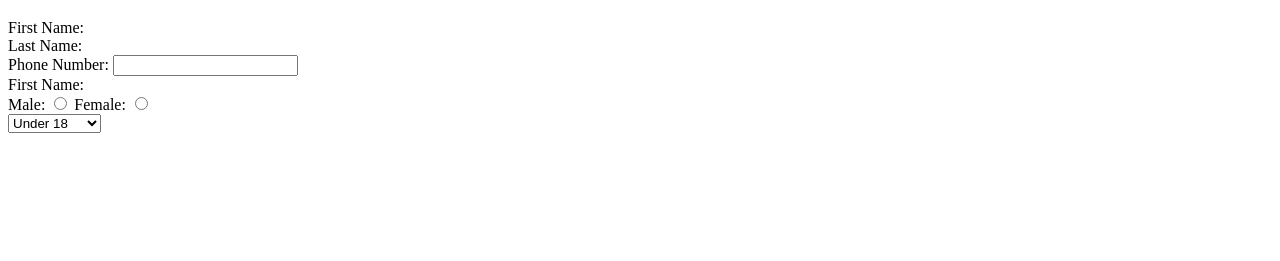
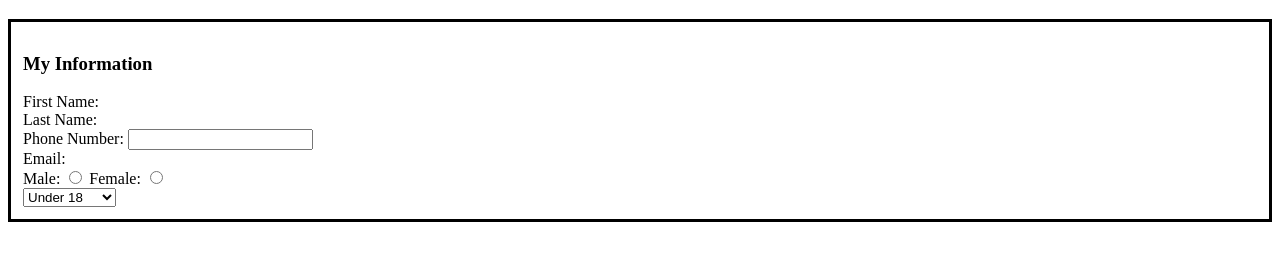
Before and after one commit to SaverLINK48/lab4, a plain HTML site: page index.html in a window 1280 px wide. Shown: the part 61-322 px from the top of the page. Drawn offline with Linux system fonts and the light colour scheme.

Commit message:
Added my information header. Added style for form.

```diff
--- a/index.html
+++ b/index.html
@@ -7,6 +7,8 @@
   <body>
     <form action = "http://bloomingdale.sat.iit.edu/kriedan/lab3formscript.php" method="post">
 	  <h1> Volunteer Form </h1>
+        <div style="padding: 12px;border:3px solid">
+          <h3> My Information</h3>
 	      <div class="First_Name">
 		    <label> First Name: <input="text" name="first_name_field"></label>
 		  </div>
@@ -17,7 +19,7 @@
 		    <label> Phone Number: <input type="tel" name="phone_field"></label>
 		  </div>
 		  <div class="Electronic_Mail">
-		  <label> First Name: <input="text" name="email_field"></label>
+		    <label> Email: <input="text" name="email_field"></label>
 		  </div>
 		  <div class="Gender">
 		    <label> Male: <input type="radio" name="gender_field" value="male"></label>
@@ -33,6 +35,7 @@
 			  <option value="55-64" >55-64</option>
 			  <option value="older than 65" >65 and over</option>
             </select>
+		  </div>
 	</form>
   </body>
 </html>
```
Lines whose indentation alone changed are shown as unchanged.
